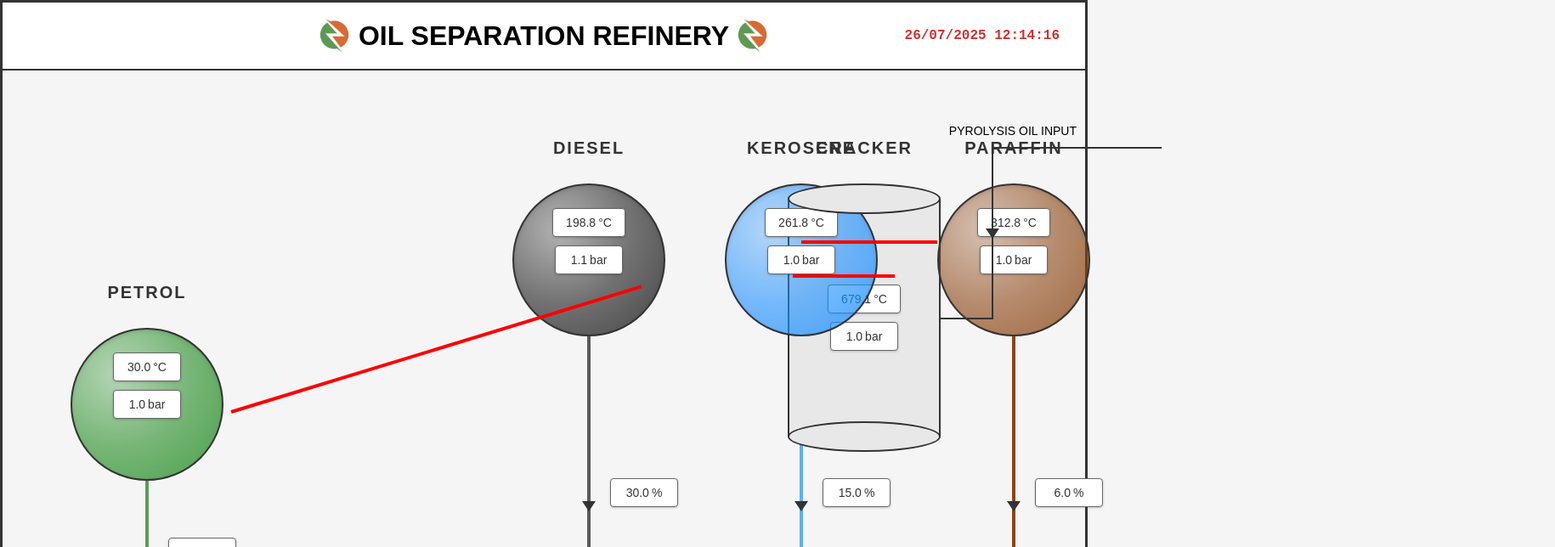
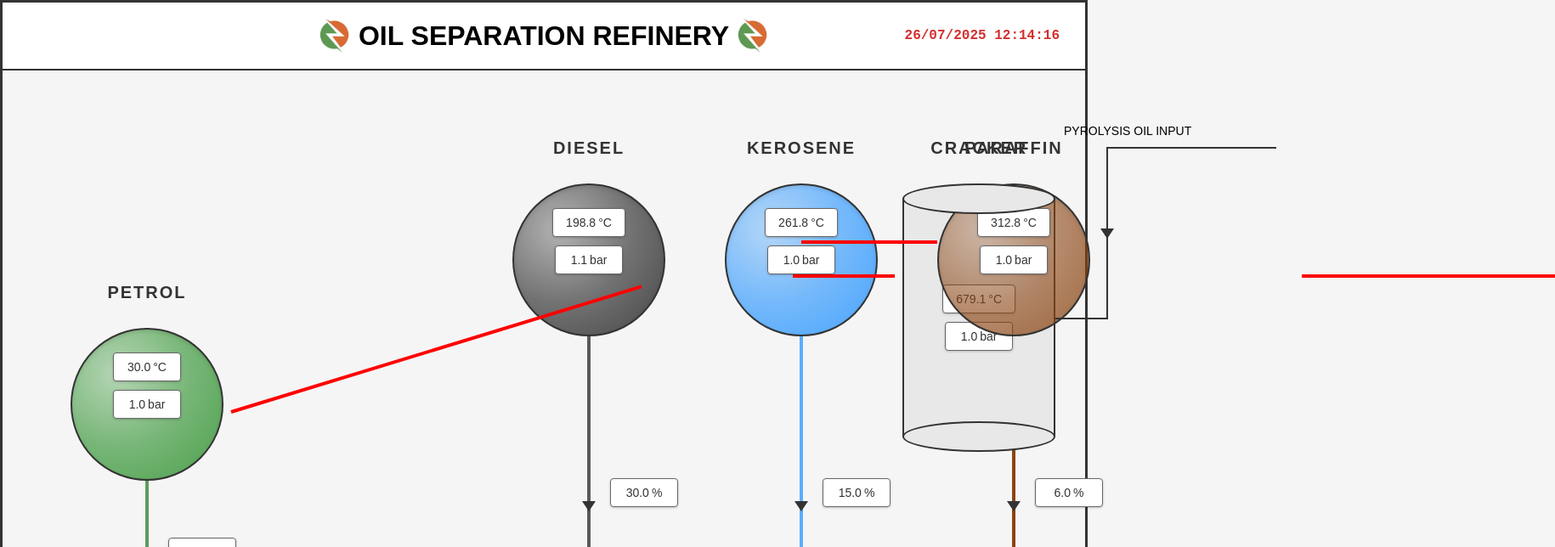
Before and after one commit to taliablain/pressure-flow-ui, a React (Create React App) app: page / in a window 1280 px wide. Shown: the top 644 px of the page at 85% size, 1830 px wide, since content can reach past the window. Built offline with nearby package versions, Linux system fonts and the light colour scheme.

Commit message:
final red line

```diff
--- a/src/App.css
+++ b/src/App.css
@@ -117,6 +117,16 @@ body {
   top: auto;
 }
 
+.paraffin-cracker-connection {
+  position: absolute;
+  left: 1529px; /* Right edge of paraffin */
+  top: 240px; /* Same height as other lines */
+  width: 298px; /* Distance between them (1600 - 1440) */
+  height: 4px;
+  background-color: #ff0000;
+  z-index: 15;
+}
+
 /* Simple red line between kerosene and paraffin */
 .kerosene-paraffin-connection {
   position: absolute;
@@ -232,9 +242,9 @@ body {
 .cracker-column {
   grid-column: 5;
   grid-row: 1 / span 3;
-  margin-right: 130px;
-  margin-left: -30px;
-  position: relative;
+  position: absolute;
+  left: 0px; /* Fixed distance from paraffin (1350 + 90 + 110 = 1550px) */
+  top: 0px;
 }
 
 .simple-cylinder {
--- a/src/App.js
+++ b/src/App.js
@@ -867,6 +867,7 @@ return (
       ))}
 
       {/* Simple red line between kerosene and paraffin circles */}
+      <div className="paraffin-cracker-connection"></div>
       <div className="kerosene-paraffin-connection"></div>
       <div className="kerosene-diesel-connection"></div>
       <div className="diesel-petrol-connection"></div>
```
